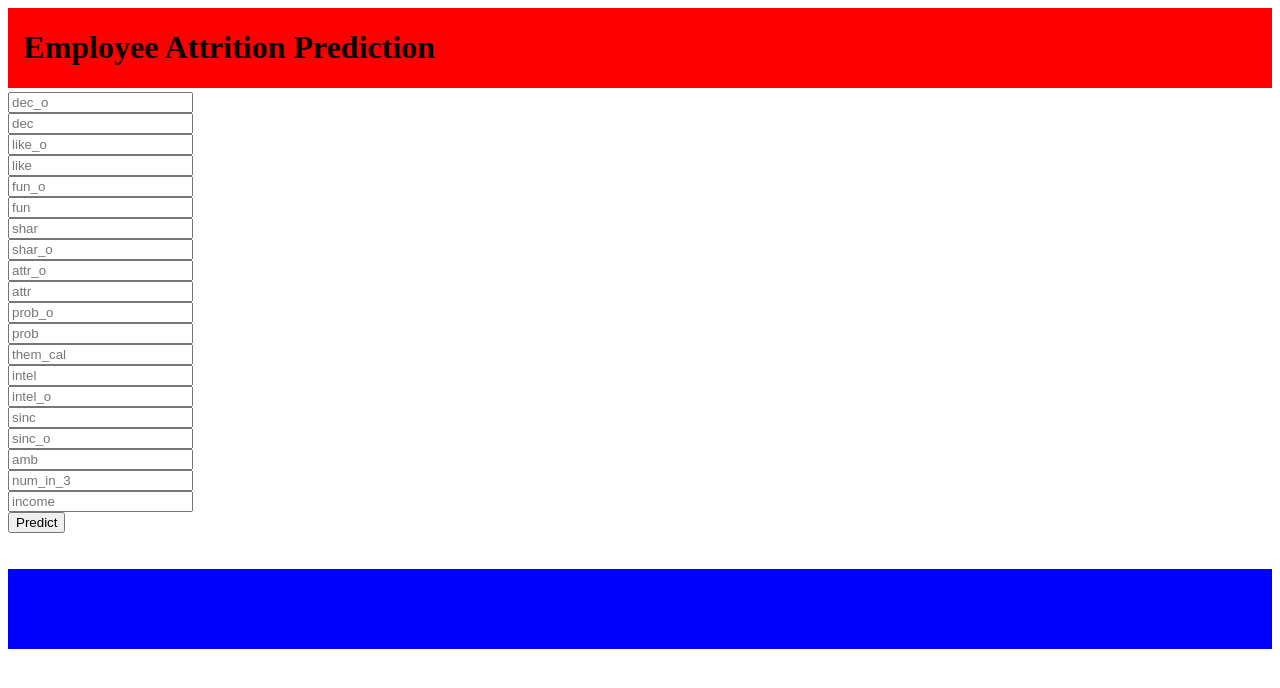
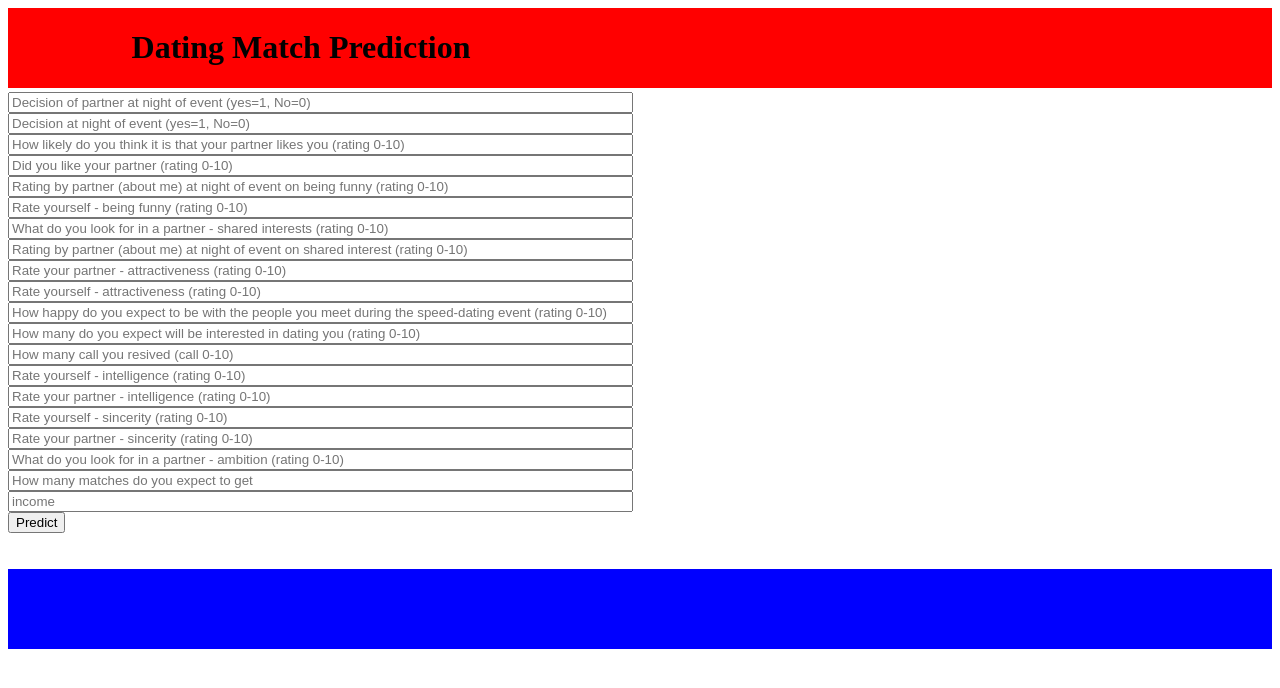
Before and after one commit to MrRam28/Dating_match_prediction, a Flask app: page / in a window 1280 px wide. Shown: the top 688 px of the page. Run offline with Flask 2, Linux system fonts and the light colour scheme; parts of the project's set-up code (start-up, migrations or seed data) failed here and were passed over.

Commit message:
ready to depoy again

```diff
--- a/app.py
+++ b/app.py
@@ -31,7 +31,7 @@ def predict():
     output = model.predict(final_features)[0]
     print(output)
     # output = round(prediction[0], 2)
-    return render_template('home.html', prediction_text="Dating_match(yes=1, No=0)  {}".format(output))
+    return render_template('home.html', prediction_text="Profile match (yes=1, No=0)  {}".format(output))
 
 
 if __name__ == "__main__":
--- a/templates/home.html
+++ b/templates/home.html
@@ -15,31 +15,31 @@
 <body>
  <div class="login">
     <marquee direction="right"  bgcolor="red" >
-	<h1 style="text-align:center">Employee Attrition Prediction</h1>
+	<h1 style="text-align:center">Dating Match Prediction</h1>
     </marquee>
 
      <!-- Main Input For Receiving Query to our ML -->
     <form action="{{ url_for('predict')}}"method="post">
-      <input type="text" name="Decision of partner at night of event" placeholder="dec_o " required="required" /><br>
-      <input type="text" name="Decision at night of event" placeholder="dec" required="required" /><br>
-      <input type="text" name="How likely do you think it is that your partner likes you" placeholder="like_o" required="required" /><br>
-        <input type="text" name="Did you like your partner" placeholder="like" required="required" /><br>
-        <input type="text" name="Rating by partner (about me) at night of event on being funny" placeholder="fun_o" required="required" /><br>
-        <input type="text" name="Rate yourself - being funny" placeholder="fun" required="required" /><br>
-        <input type="text" name="What do you look for in a partner - shared interests" placeholder="shar" required="required" /><br>
-        <input type="text" name=" Rating by partner (about me) at night of event on shared interest" placeholder="shar_o" required="required" /><br>
-        <input type="text" name="Rate your partner - attractiveness" placeholder="attr_o" required="required" /><br>
-        <input type="text" name="Rate yourself - attractiveness" placeholder="attr" required="required" /><br>
-        <input type="text" name=" How happy do you expect to be with the people you meet during the speed-dating event" placeholder="prob_o" required="required" /><br>
-        <input type="text" name="how many do you expect will be interested in dating you" placeholder="prob" required="required" /><br>
-        <input type="text" name="them_cal" placeholder="them_cal" required="required" /><br>
-        <input type="text" name="Rate yourself - intelligence" placeholder="intel" required="required" /><br>
-        <input type="text" name=" Rate your partner - intelligence" placeholder="intel_o" required="required" /><br>
-        <input type="text" name=" Rate yourself - sincerity" placeholder="sinc" required="required" /><br>
-        <input type="text" name="Rate your partner - sincerity" placeholder="sinc_o" required="required" /><br>
-        <input type="text" name="What do you look for in a partner - ambition" placeholder="amb" required="required" /><br>
-        <input type="text" name=" How many matches do you expect to get" placeholder="num_in_3" required="required" /><br>
-        <input type="text" name="income" placeholder="income" required="required" /><br>
+        <input type="text" size="75" placeholder="Decision of partner at night of event (yes=1, No=0)" name="dec_o " required="required" /><br>
+        <input type="text" size="75" placeholder="Decision at night of event (yes=1, No=0)" name="dec" required="required" /><br>
+        <input type="text" size="75" placeholder="How likely do you think it is that your partner likes you (rating 0-10)" name="like_o" required="required" /><br>
+        <input type="text" size="75" placeholder="Did you like your partner (rating 0-10)" name="like" required="required" /><br>
+        <input type="text" size="75" placeholder="Rating by partner (about me) at night of event on being funny (rating 0-10)" name="fun_o" required="required" /><br>
+        <input type="text" size="75" placeholder="Rate yourself - being funny (rating 0-10)" name="fun" required="required" /><br>
+        <input type="text" size="75" placeholder="What do you look for in a partner - shared interests (rating 0-10)" name="shar" required="required" /><br>
+        <input type="text" size="75" placeholder="Rating by partner (about me) at night of event on shared interest (rating 0-10)" name="shar_o" required="required" /><br>
+        <input type="text" size="75" placeholder="Rate your partner - attractiveness (rating 0-10)" name="attr_o" required="required" /><br>
+        <input type="text" size="75" placeholder="Rate yourself - attractiveness (rating 0-10)" name="attr" required="required" /><br>
+        <input type="text" size="75" placeholder="How happy do you expect to be with the people you meet during the speed-dating event (rating 0-10)" name="prob_o" required="required" /><br>
+        <input type="text" size="75" placeholder="How many do you expect will be interested in dating you (rating 0-10)" name="prob" required="required" /><br>
+        <input type="text" size="75" placeholder="How many call you resived (call 0-10) " name="them_cal" required="required" /><br>
+        <input type="text" size="75" placeholder="Rate yourself - intelligence (rating 0-10)" name="intel" required="required" /><br>
+        <input type="text" size="75" placeholder="Rate your partner - intelligence (rating 0-10)" name="intel_o" required="required" /><br>
+        <input type="text" size="75" placeholder="Rate yourself - sincerity (rating 0-10)" name="sinc" required="required" /><br>
+        <input type="text" size="75" placeholder="Rate your partner - sincerity (rating 0-10)" name="sinc_o" required="required" /><br>
+        <input type="text" size="75" placeholder="What do you look for in a partner - ambition (rating 0-10)" name="amb" required="required" /><br>
+        <input type="text" size="75" placeholder="How many matches do you expect to get " pname="num_in_3" required="required" /><br>
+        <input type="text" size="75" name="income" placeholder="income" required="required" /><br>
 
 
 
```
